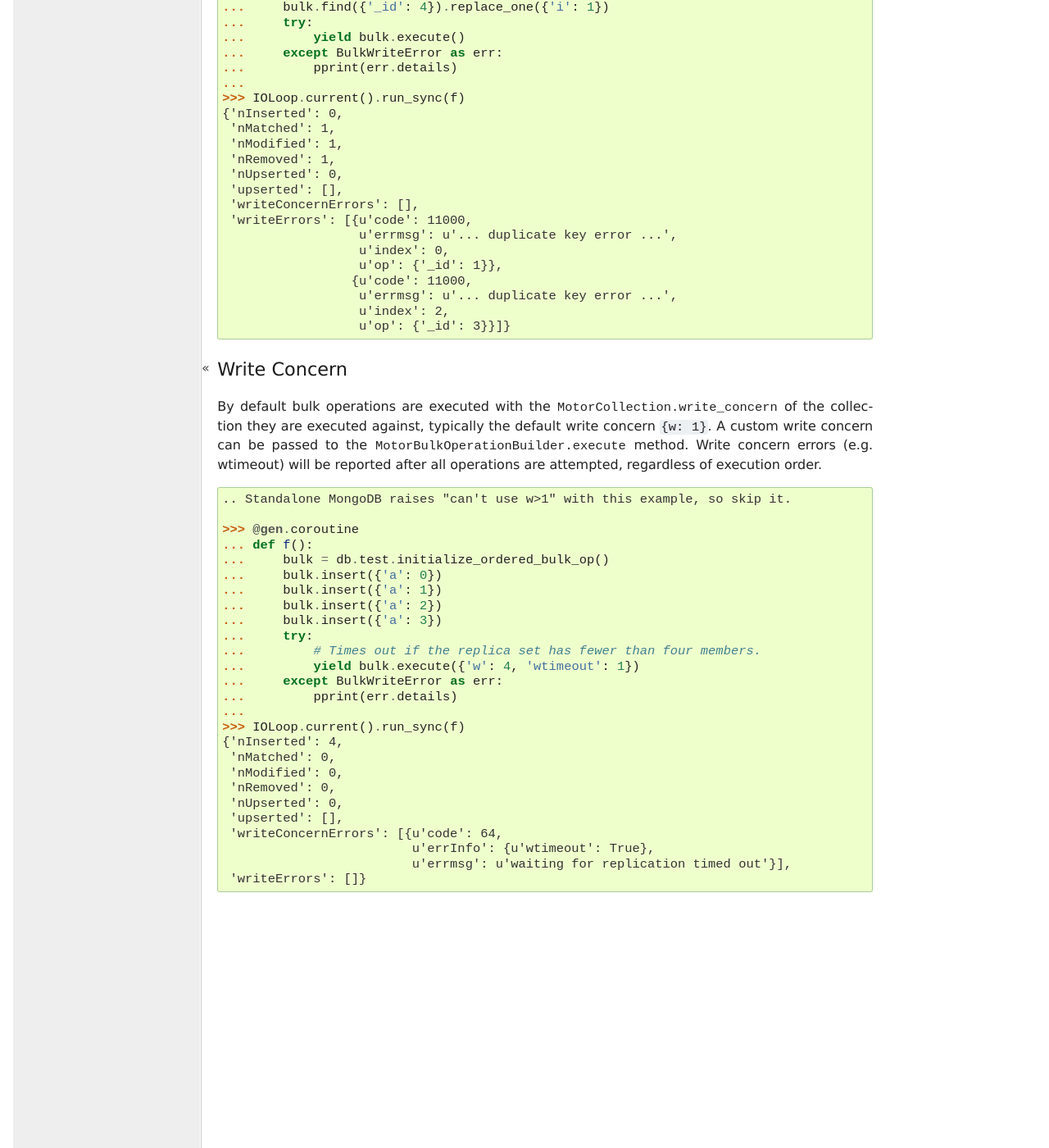
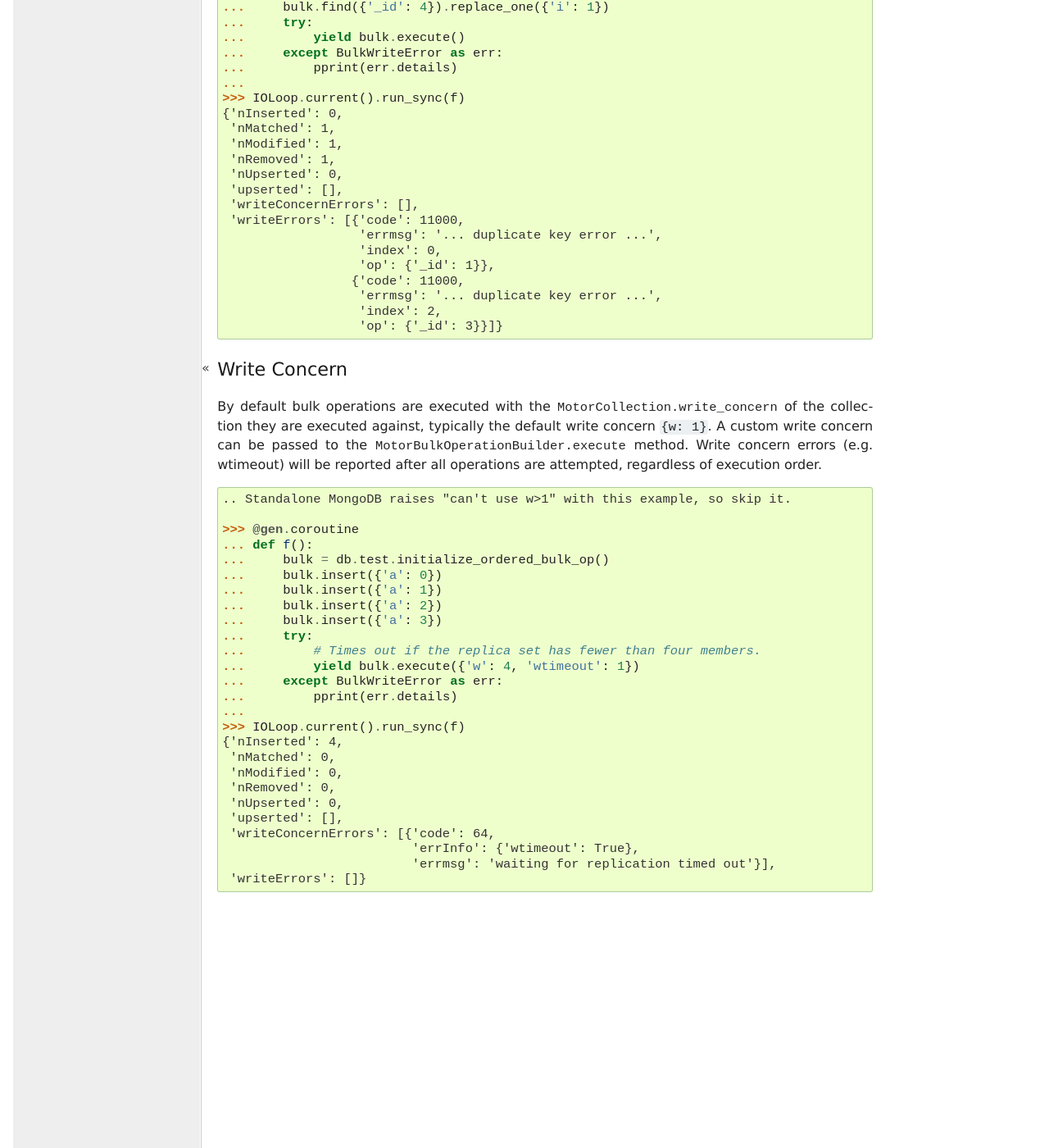
Before and after one commit to mongodb/motor, a Sphinx documentation site: the page built from doc/examples/bulk.rst, in a window 1280 px wide and 1400 px high, scrolled down 2453 px. Shown: the whole window at 82% size. Built offline with Sphinx 7.4.7, drawn with Linux system fonts in a browser that asks for light colours; the version number is read from the project's files by our own code; some of the changed text lies outside the part shown.

```diff
--- a/doc/examples/bulk.rst
+++ b/doc/examples/bulk.rst
@@ -87,7 +87,7 @@ describing the type and count of operations performed.
    'nModified': 2,
    'nRemoved': 10000,
    'nUpserted': 1,
-   'upserted': [{u'_id': 4, u'index': 5}],
+   'upserted': [{'_id': 4, 'index': 5}],
    'writeConcernErrors': [],
    'writeErrors': []}
 
@@ -122,10 +122,10 @@ the operation that caused the failure.
    'nUpserted': 0,
    'upserted': [],
    'writeConcernErrors': [],
-   'writeErrors': [{u'code': 11000,
-                    u'errmsg': u'... duplicate key error ...',
-                    u'index': 1,
-                    u'op': {'_id': 4}}]}
+   'writeErrors': [{'code': 11000,
+                    'errmsg': '... duplicate key error ...',
+                    'index': 1,
+                    'op': {'_id': 4}}]}
 
 .. _unordered_bulk:
 
@@ -162,14 +162,14 @@ and fourth operations succeed.
    'nUpserted': 0,
    'upserted': [],
    'writeConcernErrors': [],
-   'writeErrors': [{u'code': 11000,
-                    u'errmsg': u'... duplicate key error ...',
-                    u'index': 0,
-                    u'op': {'_id': 1}},
-                   {u'code': 11000,
-                    u'errmsg': u'... duplicate key error ...',
-                    u'index': 2,
-                    u'op': {'_id': 3}}]}
+   'writeErrors': [{'code': 11000,
+                    'errmsg': '... duplicate key error ...',
+                    'index': 0,
+                    'op': {'_id': 1}},
+                   {'code': 11000,
+                    'errmsg': '... duplicate key error ...',
+                    'index': 2,
+                    'op': {'_id': 3}}]}
 
 Write Concern
 .............
@@ -207,7 +207,7 @@ regardless of execution order.
    'nRemoved': 0,
    'nUpserted': 0,
    'upserted': [],
-   'writeConcernErrors': [{u'code': 64,
-                           u'errInfo': {u'wtimeout': True},
-                           u'errmsg': u'waiting for replication timed out'}],
+   'writeConcernErrors': [{'code': 64,
+                           'errInfo': {'wtimeout': True},
+                           'errmsg': 'waiting for replication timed out'}],
    'writeErrors': []}
```
